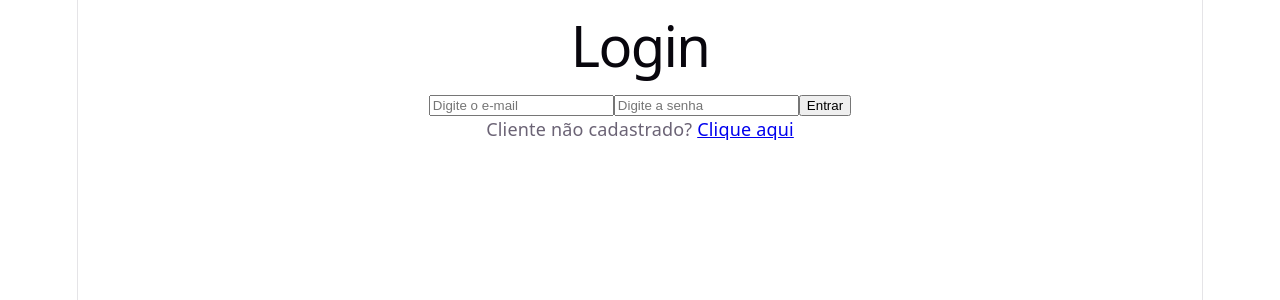
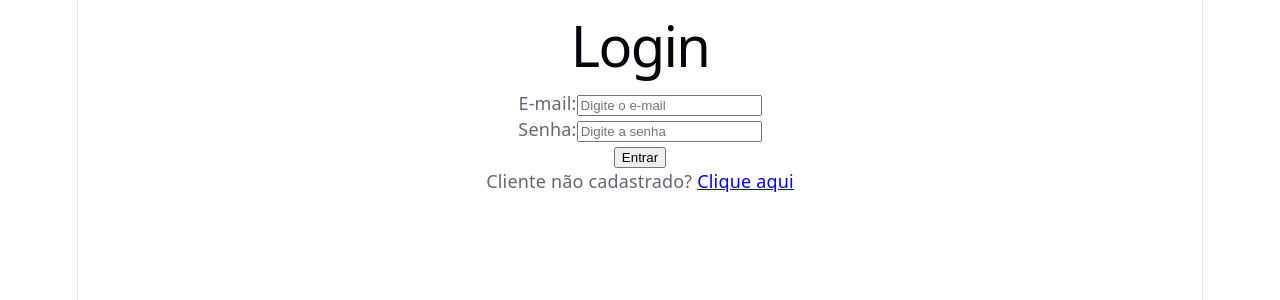
Before and after one commit to Higor-Castro/StudyFlow-FrontEnd, a React (Vite) app: page /login in a window 1280 px wide. Shown: the top 300 px of the page. Built offline with nearby package versions, Linux system fonts and the light colour scheme.

Commit message:
Conectado a tela login ao back-end e criado tela de 2FA

```diff
--- /dev/null
+++ b/src/pages/login/2fa/twoFA.jsx
@@ -0,0 +1,24 @@
+import { useState } from "react";
+
+function TwoFA() {
+    const [codigo, setCodigo] = useState("")
+
+    function handleSubmit(e){
+        e.preventDefault()
+        console.log(codigo)
+    }
+  return (
+    <div>
+      <h1>Verficação de duas Etapas</h1>
+
+      <p>Digite o código de 6 digitos enviado para o seu e-email.</p>
+
+      <form onSubmit={handleSubmit}>
+        <input type="text" placeholder="Digite o código" value={codigo} onChange={(e)=> setCodigo(e.target.value)} maxLength={6}/>
+        <button type="submit">Confirmar código</button>
+      </form>
+    </div>
+  );
+}
+
+export default TwoFA;
--- a/src/pages/login/login.jsx
+++ b/src/pages/login/login.jsx
@@ -1,15 +1,50 @@
-import { Link } from "react-router-dom";
+import { Link, useNavigate } from "react-router-dom";
+import { useState } from "react";
 
 function Login() {
+  const [email, setEmail] = useState("")
+  const [senha, setSenha] = useState("")
+  const [mensagem, setMensagem] = useState("")
+  const navigate = useNavigate()
+
+  async function handleSubmit(e) {
+    e.preventDefault();
+
+    const response = await fetch("http://localhost:8080/users/login", {
+      method: "POST",
+      headers: { "Content-Type": "application/json" },
+      body: JSON.stringify({email, senha})
+    })
+
+    const texto = await response.text()
+
+    if (!response.ok) {
+      setMensagem(texto)
+      return
+    }
+
+    navigate("/login/2fa", { state: { email } })
+  }
+
+
   return (
     <div>
       <h1>Login</h1>
+      <form onSubmit={handleSubmit}>
+        <div>
+          <label htmlFor="email">E-mail:</label>
+          <input type="email" id="email" placeholder="Digite o e-mail" value={email} onChange={(e) => setEmail(e.target.value)} />
+        </div>
 
-      <input type="email"placeholder="Digite o e-mail"/>
+        <div>
+          <label htmlFor="senha">Senha:</label>
+          <input type="password" id="senha" placeholder="Digite a senha" value={senha} onChange={(e) => setSenha(e.target.value)} />
+        </div>
 
-      <input type="password" placeholder="Digite a senha"/>
+        <button type="submit">Entrar</button>
+      </form>
 
-      <button>Entrar</button>
+      {mensagem && <p>{mensagem}</p>}
 
       <p>Cliente não cadastrado? <Link to="/register">Clique aqui</Link></p>
 
--- a/src/routes/AppRoutes.jsx
+++ b/src/routes/AppRoutes.jsx
@@ -2,6 +2,7 @@ import {createBrowserRouter, Navigate} from "react-router-dom";
 
 import Login from "../pages/login/login"
 import Cadastro from "../pages/register/register"
+import TwoFA from "../pages/login/2fa/twoFA"
 
 const router = createBrowserRouter([
     {
@@ -15,6 +16,9 @@ const router = createBrowserRouter([
     {
         path: "/register",
         element: <Cadastro />
+    },{
+        path: "/login/2fa",
+        element: <TwoFA />
     }
 ]);
 
```
Also changed, not shown: src/pages/register/register.jsx (+10 -10 lines).
